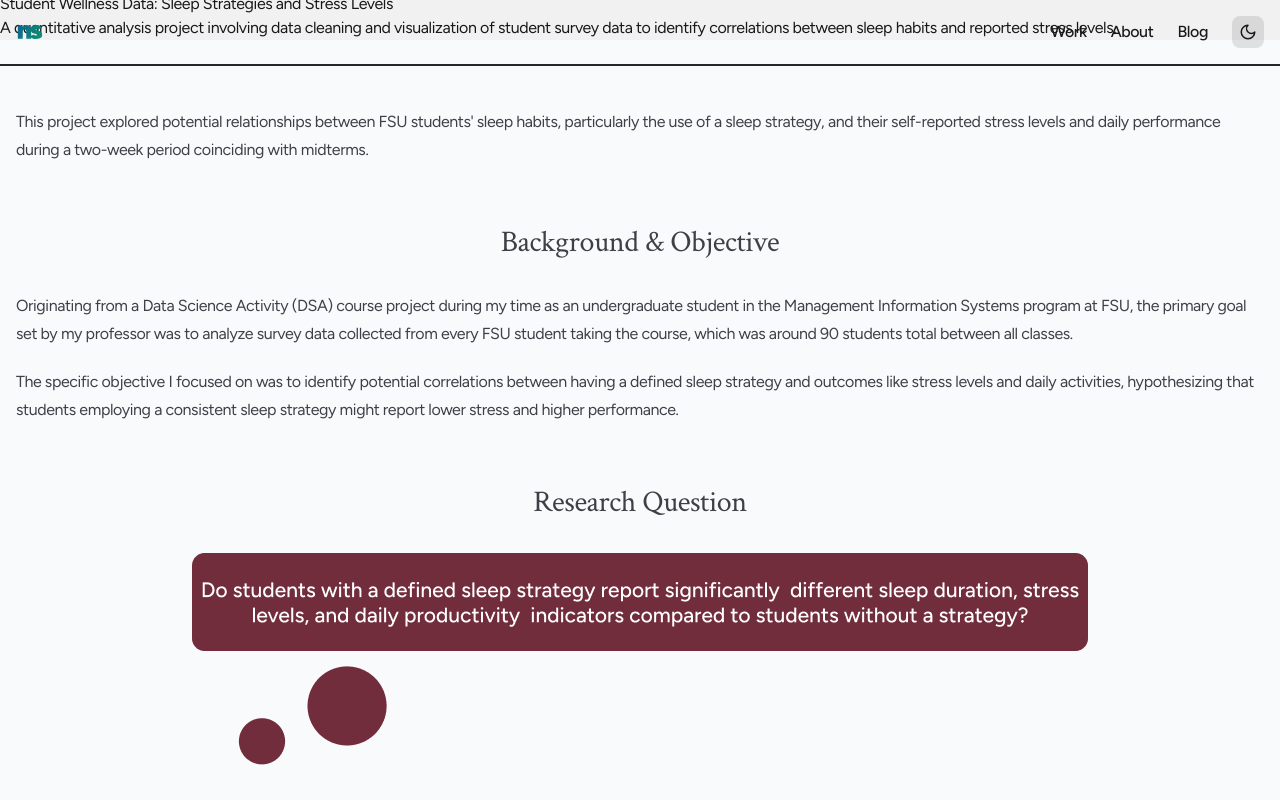
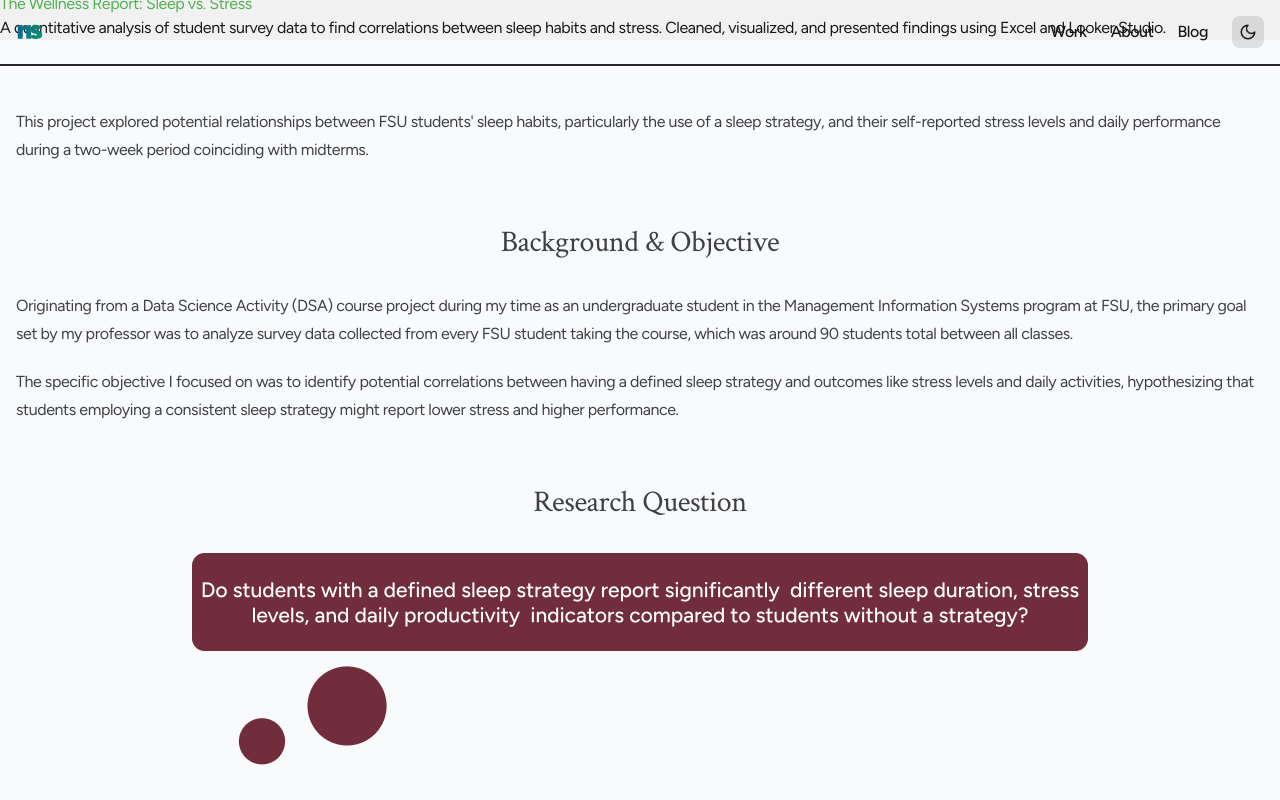
Before and after one commit to nthsm/portfolio, a Next.js app: page /student-wellness-study in a window 1280 px wide. Shown: the top 800 px of the page. Built offline with nearby package versions, Linux system fonts and the light colour scheme.

Commit message:
Update page.tsx

```diff
--- a/app/(posts)/student-wellness-study/page.tsx
+++ b/app/(posts)/student-wellness-study/page.tsx
@@ -1,12 +1,11 @@
-/* nthsm/portfolio/portfolio-1704bb279c5646eb9cac39f25da923cc404ed185/app/(posts)/student-wellness-study/page.tsx */
 import type { Metadata } from 'next'
 import { ParallaxHeader } from '@/components/ui/ParallaxHeader'
 
 export const metadata: Metadata = {
   title: {
-    absolute: "Student Wellness Data: Sleep Strategies and Stress Levels — Nathan Smith"
+    absolute: "The Wellness Report: Sleep vs. Stress — Nathan Smith"
   },
-  description: "A quantitative analysis project involving data cleaning and visualization of student survey data to identify correlations between sleep habits and reported stress levels.",
+  description: "A quantitative analysis of student survey data to find correlations between sleep habits and stress. Cleaned, visualized, and presented findings using Excel and Looker Studio.",
 }
 
 export default function StudentWellnessPage() {
@@ -15,9 +14,10 @@ export default function StudentWellnessPage() {
         <ParallaxHeader
           speedFactor={0.4}
           style={{ backgroundImage: "url('/project4-bg.png')" }}
+          className="project-color-green"
         >
-            <h1>Student Wellness Data: Sleep Strategies and Stress Levels</h1>
-            <p className="subtitle">A quantitative analysis project involving data cleaning and visualization of student survey data to identify correlations between sleep habits and reported stress levels.</p>
+            <h1>The Wellness Report: Sleep vs. Stress</h1>
+            <p className="subtitle">A quantitative analysis of student survey data to find correlations between sleep habits and stress. Cleaned, visualized, and presented findings using Excel and Looker Studio.</p>
         </ParallaxHeader>
 
         <div className="imon-content-wrapper">
```
